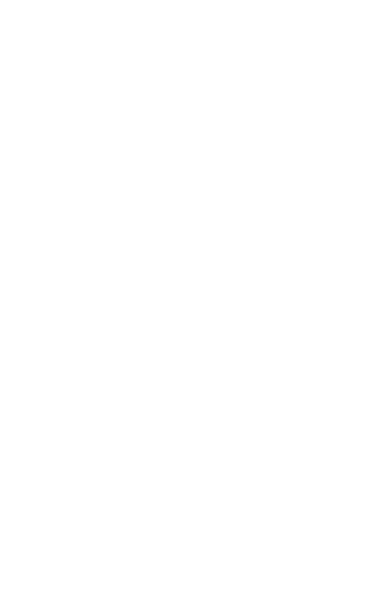
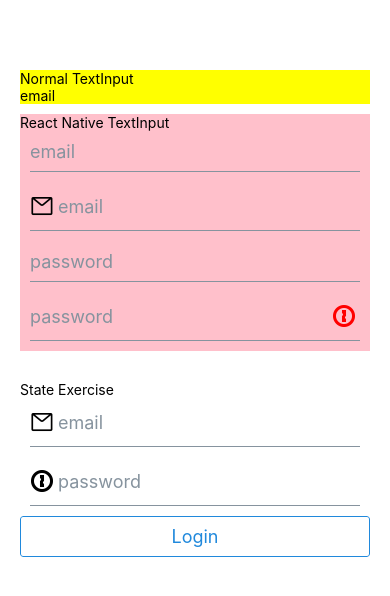
Before and after one commit to JeromeStartup/study_reactnative_expo_programming-knowledge, a React Native app: screen / in a window 390 px wide. Shown: the top 596 px of the page. Built offline with nearby package versions, Linux system fonts and the light colour scheme.

Commit message:
react native Inputs

```diff
--- a/App.js
+++ b/App.js
@@ -1,10 +1,45 @@
-import { View } from 'react-native';
+import { Text, TextInput, View } from 'react-native';
+import { Input, Button } from 'react-native-elements';
 import styles from './styles';
+import { AntDesign, MaterialCommunityIcons } from '@expo/vector-icons';
+import { useState } from 'react';
 
 export default function App() {
+  const [email, setEmail] = useState("");
+  const [password, setPassword] = useState("");
+
   return (
     <View style={styles.container}>
+      <View style={{ marginTop: 10, backgroundColor: 'yellow' }} key={1}>
+        <Text>Normal TextInput</Text>
+        <TextInput placeholder='email' />
+      </View>
 
+      <View style={{ marginTop: 10, backgroundColor: 'pink' }} key={2}>
+        <Text>React Native TextInput</Text>
+        <Input placeholder='email' />
+        <Input placeholder='email' type='email' leftIcon={<AntDesign name="mail" size={24} color="black" />} />
+        <Input placeholder='password' />
+        <Input placeholder='password' secureTextEntry rightIcon={<MaterialCommunityIcons name="onepassword" size={24} color="red" />} />
+      </View>
+
+      <View style={{ marginTop: 30 }} key={3}>
+        <Text>State Exercise</Text>
+        <Input placeholder='email' type='email' leftIcon={<AntDesign name="mail" size={24} color="black" />}
+          onChangeText={(text) => setEmail(text)}
+        />
+        <Input placeholder='password' secureTextEntry leftIcon={<MaterialCommunityIcons name="onepassword" size={24} color="black" />}
+          onChangeText={(text) => setPassword(text)}
+        />
+        <Button
+          title="Login"
+          type="outline"
+          onPress={() => {
+            console.log(email);
+            console.log(password);
+          }}
+        />
+      </View>
     </View>
   );
 }
```
